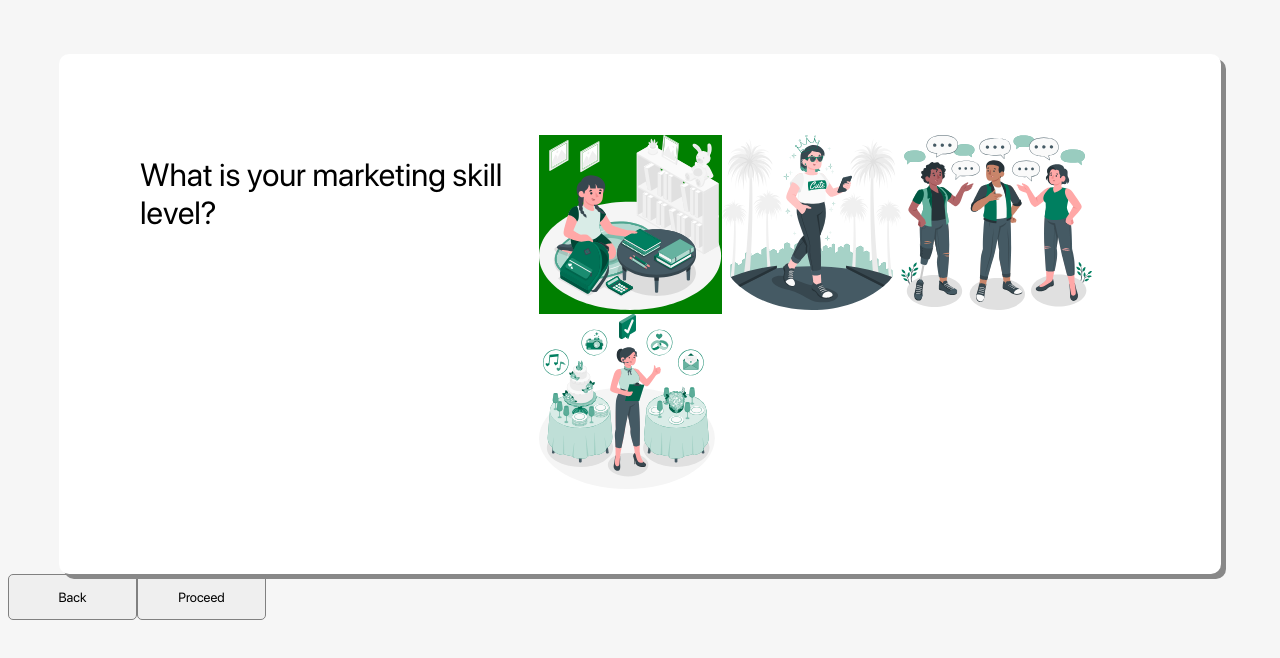
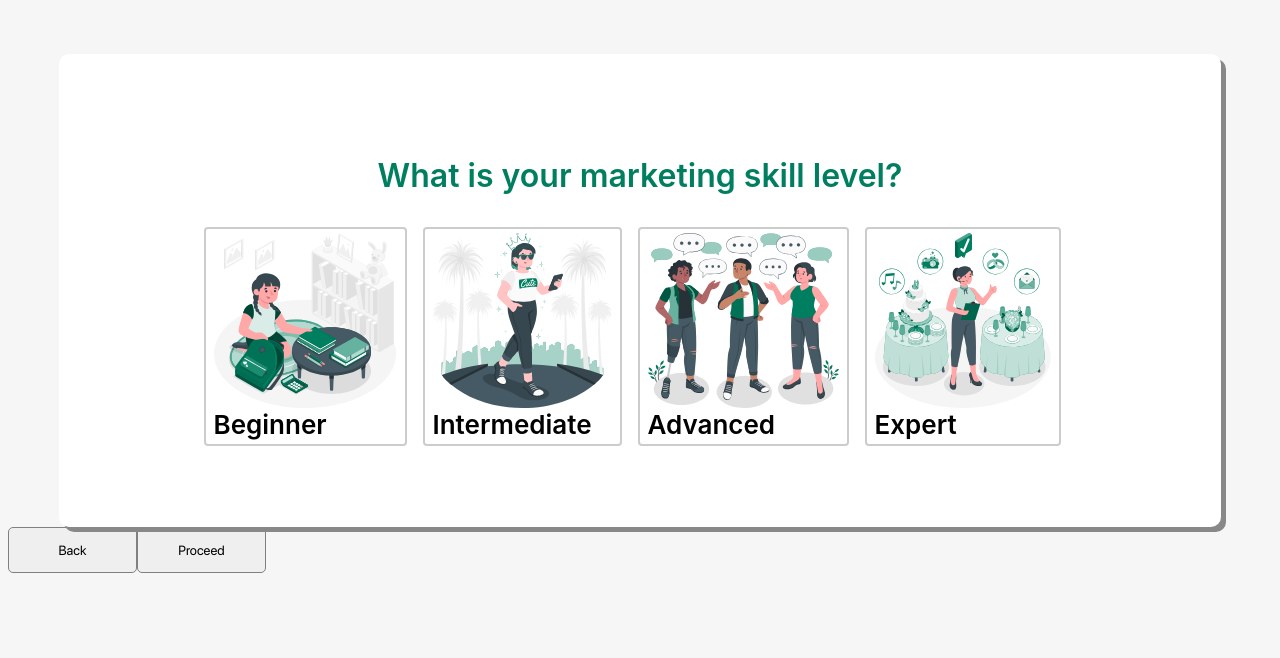
Before and after one commit to raquelpantin/Industry-Project-Shopify, a React (Create React App) app: page /marketing in a window 1280 px wide. Shown: the part 136-794 px from the top of the page. Built offline with nearby package versions, Linux system fonts and the light colour scheme.

Commit message:
added active state to images

```diff
--- a/src/pages/Page1/Page1.js
+++ b/src/pages/Page1/Page1.js
@@ -1,4 +1,4 @@
-import React from "react";
+import React, { useState } from "react";
 import "./Page1.scss";
 import { Link } from "react-router-dom";
 import children from "../../assets/Images/children-preparing-their-backpack/amico.svg";
@@ -7,22 +7,78 @@ import people from "../../assets/Images/people-talking/amico.svg";
 import wedding from "../../assets/Images/wedding-planner/amico.svg";
 
 const Page1 = () => {
+  const [isActive, setActive] = useState("false");
+  const [isActive2, setActive2] = useState("false");
+  const [isActive3, setActive3] = useState("false");
+  const [isActive4, setActive4] = useState("false");
+
+  const ToggleClass = () => {
+    setActive(!isActive);
+  };
+  const ToggleClass2 = () => {
+    setActive2(!isActive2);
+  };
+  const ToggleClass3 = () => {
+    setActive3(!isActive3);
+  };
+  const ToggleClass4 = () => {
+    setActive4(!isActive4);
+  };
+
   return (
-    <div className="testing">
-      <h1>What is your marketing skill level?</h1>
-      <div>
-        <Link className="test" to="/marketing">
-          <img className="test" src={children} />
-        </Link>
-        <Link to="/marketing">
-          <img src={cool} />
-        </Link>
-        <Link to="/marketing">
-          <img src={people} />
-        </Link>
-        <Link to="/marketing">
-          <img src={wedding} />
-        </Link>
+    <div className="page1-container">
+      <div className="page1-layout">
+        <h1 className="page1-title">What is your marketing skill level?</h1>
+        <div className="page1-images">
+          <div
+            onClick={ToggleClass}
+            className={isActive ? "page1-image-container" : "active"}
+          >
+            <img className="page1-singleimage" src={children} alt="" />
+            <p
+              onClick={ToggleClass}
+              className={isActive ? "page1-level" : "active-font"}
+            >
+              Beginner
+            </p>
+          </div>
+          <div
+            onClick={ToggleClass2}
+            className={isActive2 ? "page1-image-container2" : "active2"}
+          >
+            <img className="page1-singleimage" src={cool} alt="" />
+            <p
+              onClick={ToggleClass}
+              className={isActive2 ? "page1-level" : "active-font"}
+            >
+              Intermediate
+            </p>
+          </div>
+          <div
+            onClick={ToggleClass3}
+            className={isActive3 ? "page1-image-container3" : "active3"}
+          >
+            <img className="page1-singleimage" src={people} alt="" />
+            <p
+              onClick={ToggleClass}
+              className={isActive3 ? "page1-level" : "active-font"}
+            >
+              Advanced
+            </p>
+          </div>
+          <div
+            onClick={ToggleClass4}
+            className={isActive4 ? "page1-image-container4" : "active4"}
+          >
+            <img className="page1-singleimage" src={wedding} alt="" />
+            <p
+              onClick={ToggleClass}
+              className={isActive4 ? "page1-level" : "active-font"}
+            >
+              Expert
+            </p>
+          </div>
+        </div>
       </div>
     </div>
   );
--- a/src/pages/Page1/Page1.scss
+++ b/src/pages/Page1/Page1.scss
@@ -1,8 +1,12 @@
-.test {
-  background-color: green;
-}
+@use "../../App.scss" as *;
+@use "../../partials/_colors.scss" as *;
+@use "../../partials/_fonts.scss" as *;
+@use "../../partials/_variables.scss" as *;
+@use "../../partials/_mixins.scss" as *;
+@use "../../partials/_function.scss" as *;
 
-.testing {
+.page1 {
+  &-container {
     display: flex;
     align-content: center;
     gap: 2rem;
@@ -15,4 +19,183 @@
     border-radius: 10px;
     box-shadow: 5px 5px #888888;
     padding: 5rem;
+    justify-content: center;
   }
+
+  &-container {
+    display: flex;
+    align-content: center;
+    gap: 2rem;
+    max-width: 1000px;
+    margin: auto;
+    position: relative;
+    margin-top: 15%;
+    background-color: white;
+    border: 1px solid transparent;
+    border-radius: 10px;
+    box-shadow: 5px 5px #888888;
+    padding: 5rem;
+    justify-content: center;
+  }
+
+  &-layout {
+    display: flex;
+    flex-direction: column;
+    align-items: center;
+    justify-content: center;
+    width: 100%;
+  }
+
+  &-title {
+    @include font;
+    font-weight: 600;
+    // font-family: $font-stack;
+    color: #007f60;
+    margin-bottom: 2rem;
+  }
+
+  &-images {
+    display: flex;
+    width: 100%;
+    justify-content: center;
+  }
+
+  &-image-container {
+    margin-right: toRem(16);
+    border: solid 2px #cccccc;
+    border-radius: 4px;
+    // box-shadow: 0px 4px 4px #00000023;
+    padding-top: 0.25rem;
+    padding-left: 0.5rem;
+    padding-right: 0.5rem;
+    padding-bottom: 2rem;
+    position: relative;
+    cursor: pointer;
+  }
+
+  &-image-container2 {
+    margin-right: toRem(16);
+    border: solid 2px #cccccc;
+    border-radius: 4px;
+    // box-shadow: 0px 4px 4px #00000023;
+    padding-top: 0.25rem;
+    padding-left: 0.5rem;
+    padding-right: 0.5rem;
+    padding-bottom: 2rem;
+    position: relative;
+    cursor: pointer;
+  }
+
+  &-image-container3 {
+    margin-right: toRem(16);
+    border: solid 2px #cccccc;
+    border-radius: 4px;
+    // box-shadow: 0px 4px 4px #00000023;
+    padding-top: 0.25rem;
+    padding-left: 0.5rem;
+    padding-right: 0.5rem;
+    padding-bottom: 2rem;
+    position: relative;
+    cursor: pointer;
+  }
+
+  &-image-container4 {
+    margin-right: toRem(16);
+    border: solid 2px #cccccc;
+    border-radius: 4px;
+    // box-shadow: 0px 4px 4px #00000023;
+    padding-top: 0.25rem;
+    padding-left: 0.5rem;
+    padding-right: 0.5rem;
+    padding-bottom: 2rem;
+    position: relative;
+    cursor: pointer;
+  }
+
+  &-level {
+    @include font;
+    font-size: 26px;
+    font-weight: 600;
+    margin: 0;
+    width: 100%;
+    height: 100%;
+    position: absolute;
+    top: 11.25rem;
+  }
+
+  &-singleimage {
+    cursor: pointer;
+  }
+}
+
+.active {
+  background-color: #007f60;
+  margin-right: toRem(16);
+  border: none;
+  border-radius: 4px;
+  box-shadow: 0px 4px 4px #00000023;
+  padding-top: 0.25rem;
+  padding-left: 0.5rem;
+  padding-right: 0.5rem;
+  padding-bottom: 2rem;
+  position: relative;
+  cursor: pointer;
+  transition: all 700ms ease-out;
+}
+
+.active2 {
+  background-color: #007f60;
+  margin-right: toRem(16);
+  border: none;
+  border-radius: 4px;
+  box-shadow: 0px 4px 4px #00000023;
+  padding-top: 0.25rem;
+  padding-left: 0.5rem;
+  padding-right: 0.5rem;
+  padding-bottom: 2rem;
+  position: relative;
+  cursor: pointer;
+  transition: all 700ms ease-out;
+}
+
+.active3 {
+  background-color: #007f60;
+  margin-right: toRem(16);
+  border: none;
+  border-radius: 4px;
+  box-shadow: 0px 4px 4px #00000023;
+  padding-top: 0.25rem;
+  padding-left: 0.5rem;
+  padding-right: 0.5rem;
+  padding-bottom: 2rem;
+  position: relative;
+  cursor: pointer;
+  transition: all 700ms ease-out;
+}
+
+.active4 {
+  background-color: #007f60;
+  margin-right: toRem(16);
+  border: none;
+  border-radius: 4px;
+  box-shadow: 0px 4px 4px #00000023;
+  padding-top: 0.25rem;
+  padding-left: 0.5rem;
+  padding-right: 0.5rem;
+  padding-bottom: 2rem;
+  position: relative;
+  cursor: pointer;
+  transition: all 700ms ease-out;
+}
+
+.active-font {
+  @include font;
+  font-size: 26px;
+  font-weight: 600;
+  margin: 0;
+  width: 100%;
+  height: 100%;
+  position: absolute;
+  top: 11.25rem;
+  color: #ffffff;
+}
```
Lines whose indentation alone changed are shown as unchanged.
